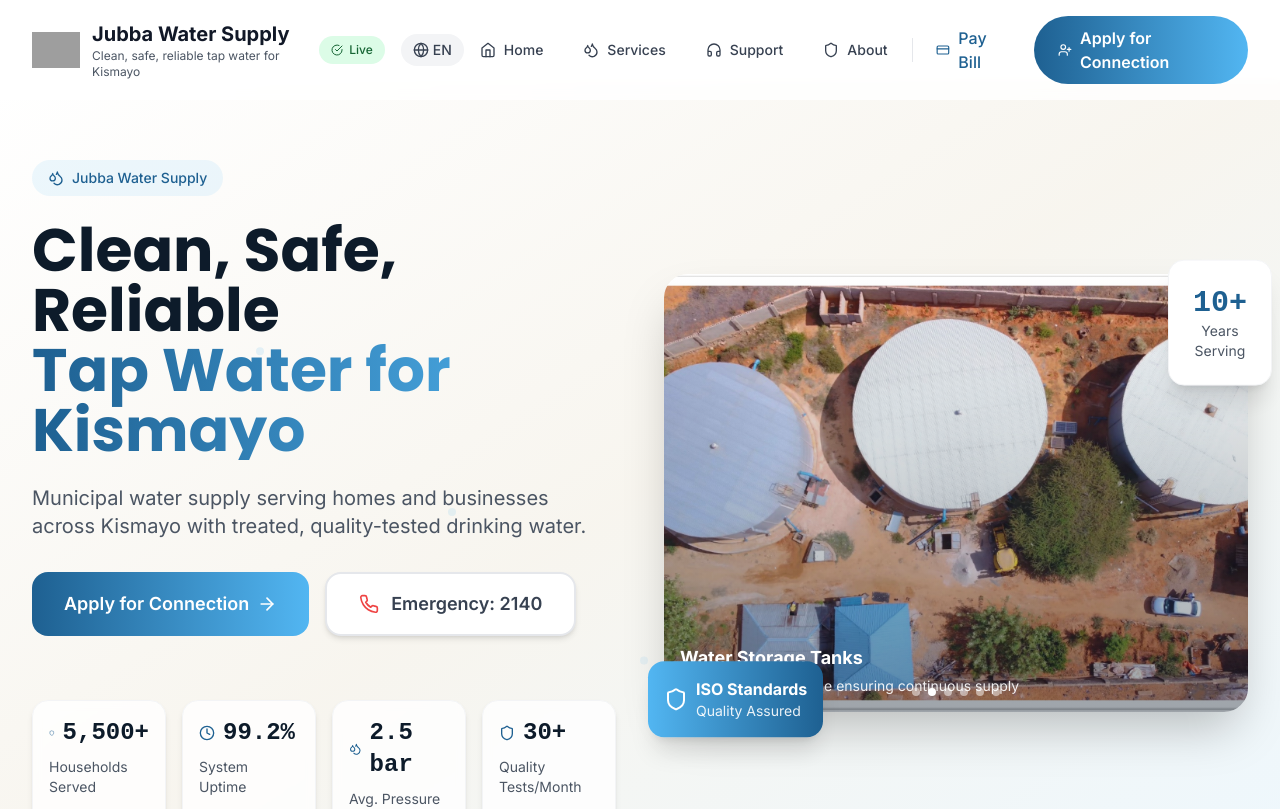
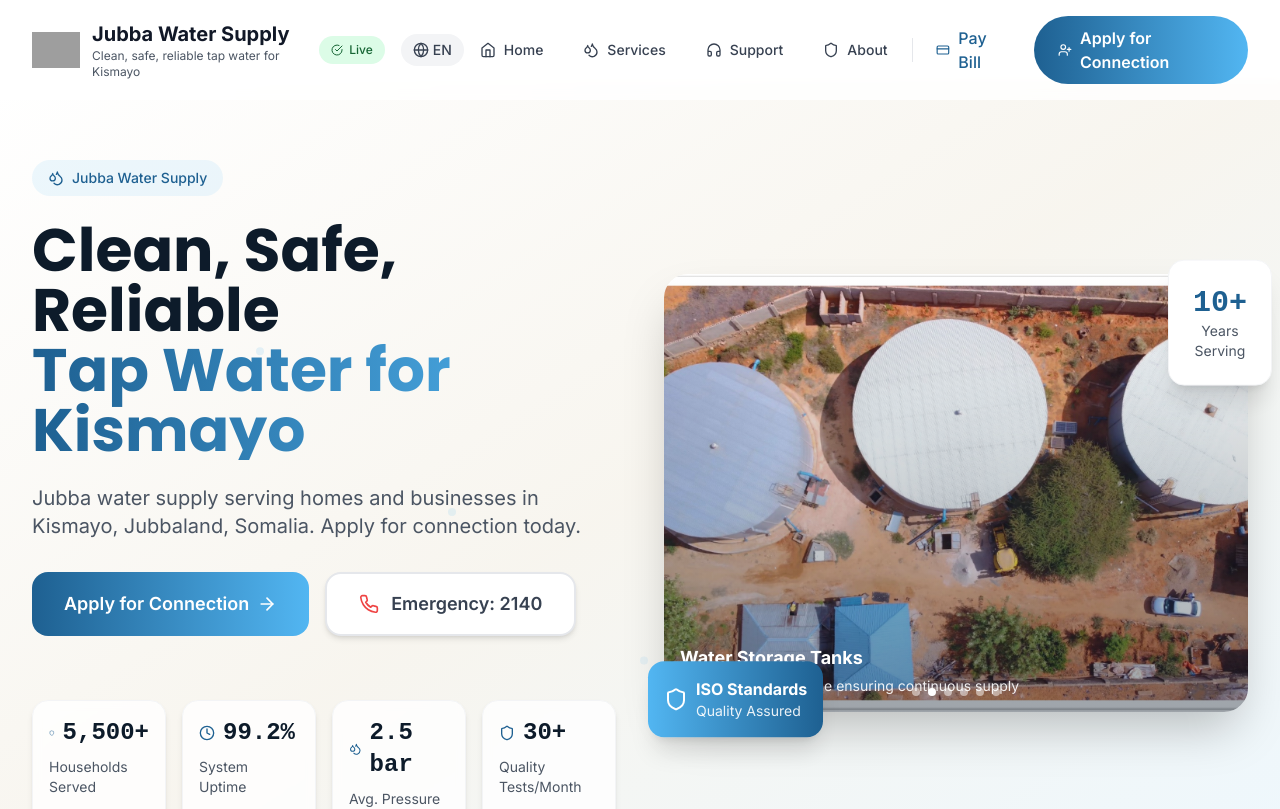
Before and after one commit to Abdikarim-sudo4331/Jubba-water-Supply, a React (Vite) app: page / in a window 1280 px wide. Shown: the top 809 px of the page. Built offline with nearby package versions, Linux system fonts and the light colour scheme; grey boxes are pictures that could not be loaded.

Commit message:
Replace Municipal with Jubba in hero section

```diff
--- a/src/components/Hero.tsx
+++ b/src/components/Hero.tsx
@@ -135,7 +135,7 @@
                 transition={{ delay: 0.5 }}
                 className="text-lg sm:text-xl text-gray-600 font-inter leading-relaxed max-w-2xl"
               >
-                {t('hero.description')}
+                Jubba water supply serving homes and businesses in Kismayo, Jubbaland, Somalia. Apply for connection today.
               </motion.p>
             </div>
 
```
